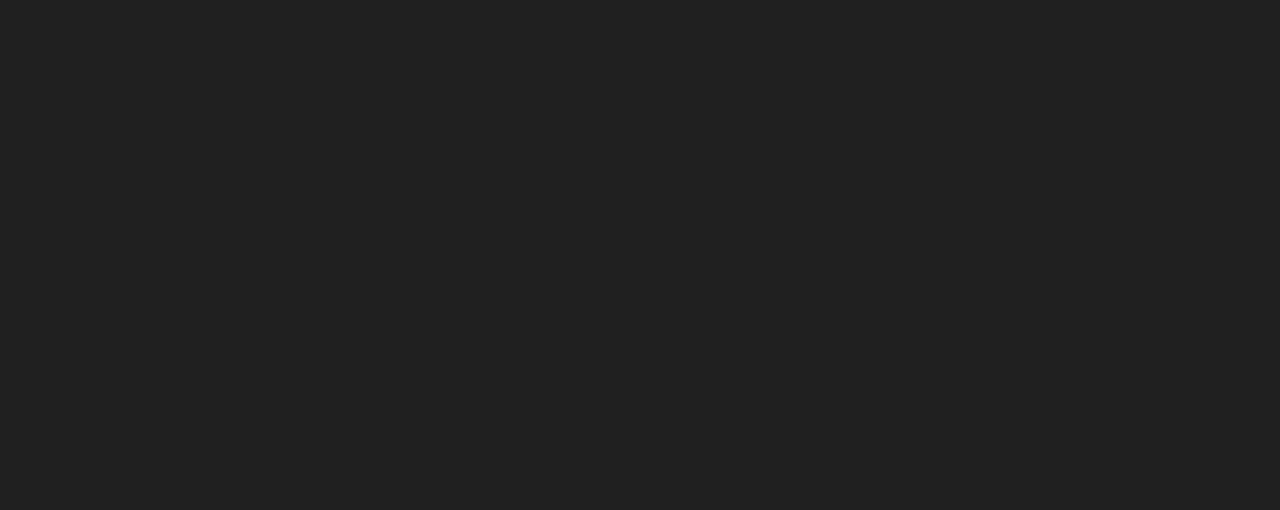
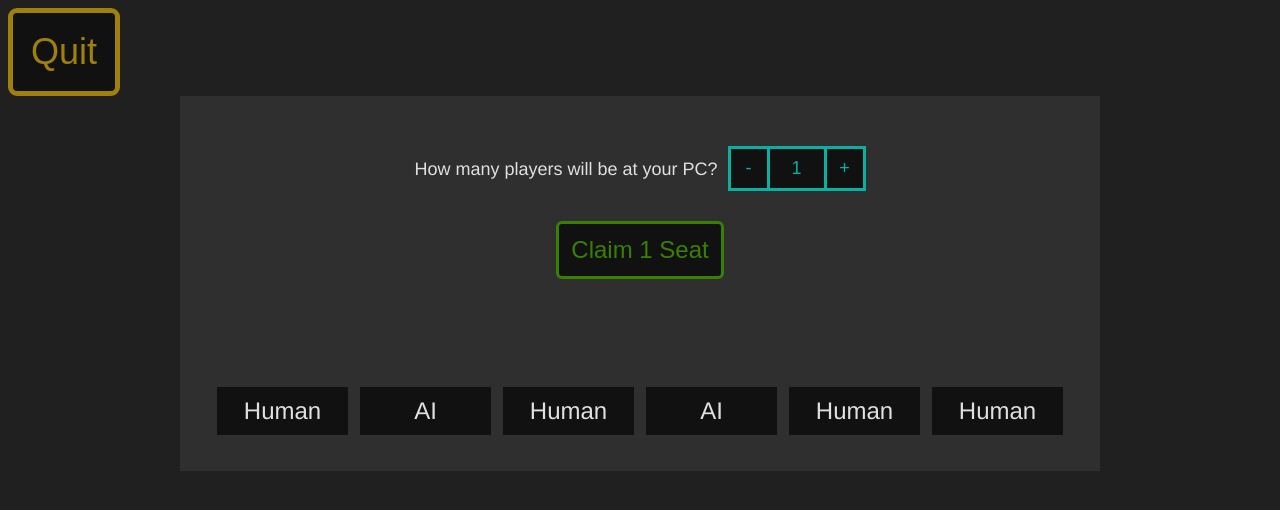
Before and after one commit to JustusHibshman/line-games, an Angular app in the folder client/: page /lobby in a window 1280 px wide. Before the commit this address led to /. Shown: the top 510 px of the page. Built offline with nearby package versions, Linux system fonts and the light colour scheme.

Commit message:
lobby appearance

```diff
--- a/client/src/app/app.routes.ts
+++ b/client/src/app/app.routes.ts
@@ -25,5 +25,11 @@ export const routes: Routes = [
         loadComponent: () => {
             return import('./play/play.component').then((m) => m.PlayComponent);
         }
+    },
+    {
+        path: 'lobby',
+        loadComponent: () => {
+            return import('./lobby/lobby.component').then((m) => m.LobbyComponent);
+        }
     }
 ];
--- /dev/null
+++ b/client/src/app/lobby/lobby.component.html
@@ -0,0 +1,28 @@
+<app-nav-button [target]='"/"' [text]='"Quit"' />
+
+<div class="main">
+    <div class="row">
+        <span class="label">How many players will be at your PC?</span>
+        <app-integer-input [min]=1 [max]=6 [(value)]="requestedSeats"
+            [disable]="awaitingResponse() || requestGranted()" />
+    </div>
+    <div class="bigRowSpacer"></div>
+    <div>
+        <app-action-button [text]="requestedSeatsText()" (click)="requestSeats()"
+            [disable]="awaitingResponse() || requestGranted()" />
+    </div>
+    <div class="bigRowSpacer"></div>
+    <div class="row">
+        <div *ngFor="let selected of seatSelected; index as i" class="selectionMarker">
+            <div class="playerDisc {{ colors[i] }} {{ visibilityText[i]() }}">
+
+            </div>
+        </div>
+    </div>
+    <div class="row">
+        <span *ngFor="let playerType of playerTypeTexts; index as i" class="type">
+            {{ playerType }}
+        </span>
+    </div>
+
+</div>
--- /dev/null
+++ b/client/src/app/lobby/lobby.component.scss
@@ -0,0 +1,88 @@
+div.main {
+    padding: 30px;
+    padding-top: 50px;
+    position: absolute;
+    left: 0;
+    right: 0;
+    width: 860px;
+    margin: auto;
+
+    text-align: center;
+
+    background-color: #2f2f2f;
+    font-size: 18px;
+}
+
+div.row {
+    display: flex;
+    align-items: center;
+    justify-content: center;
+}
+
+span.label {
+    margin-right: 10px;
+}
+
+span.type {
+    font-size: 24px;
+    margin: 6px;
+    padding-top: 12px;
+    padding-bottom: 12px;
+    background-color: #111111;
+    display: block;
+    width: 131px;
+    justify-content: center;
+}
+
+div.selectionMarker {
+    height: 60px;
+    width: 131px;
+    margin: 6px;
+}
+
+div.playerDisc {
+    display: inline-block;
+    height: 60px;
+    width: 60px;
+    border-radius: 30px;
+}
+
+div.bigRowSpacer {
+    height: 30px;
+}
+
+div.smallRowSpacer {
+    height: 20px;
+}
+
+div.tinyRowSpacer {
+    height: 5px;
+}
+
+div.yellow {
+    background-color: var(--midYellow);
+}
+
+div.blue {
+    background-color: var(--blue);
+}
+
+div.green {
+    background-color: var(--green);
+}
+
+div.purple {
+    background-color: var(--purple);
+}
+
+div.gray {
+    background-color: var(--gray);
+}
+
+div.orange {
+    background-color: var(--redOrange);
+}
+
+div.invisible {
+    opacity: 0;
+}
--- /dev/null
+++ b/client/src/app/lobby/lobby.component.ts
@@ -0,0 +1,53 @@
+import { Component, computed, OnInit, signal } from '@angular/core';
+import { NgFor } from '@angular/common';
+
+import { ActionButtonComponent } from '@local-components/action-button/action-button.component';
+import { IntegerInputComponent } from '@local-components/integer-input/integer-input.component';
+import { NavButtonComponent } from '@local-components/nav-button/nav-button.component';
+
+import { PlayerType } from '@local-types/player-type.type';
+
+@Component({
+  selector: 'app-lobby',
+  imports: [NgFor,
+            ActionButtonComponent, IntegerInputComponent, NavButtonComponent],
+  templateUrl: './lobby.component.html',
+  styleUrl: './lobby.component.scss'
+})
+export class LobbyComponent implements OnInit {
+    players: any = [];
+    playerTypeTexts: Array<string> = [];
+
+    /* Whether the seat has been selected */
+    seatSelected: any = [];
+    visibilityText: any = [];
+
+    colors = ["yellow", "blue", "green", "orange", "purple", "gray"];
+
+    requestedSeats = signal<number>(1);
+    requestedSeatsText = computed(() => "Claim " + this.requestedSeats() + " Seat" +
+                                        (this.requestedSeats() == 1 ? "" : "s"));
+
+    awaitingResponse = signal<boolean>(false);
+    requestGranted   = signal<boolean>(false);
+
+    ngOnInit(): void {
+        /* Placeholder Values */
+        this.players = Array.from({length: 6}, () => PlayerType.Human);
+        this.players[1] = PlayerType.AI;
+        this.players[3] = PlayerType.AI;
+        this.playerTypeTexts =
+            Array.from(this.players, (t) => t == PlayerType.Human ? "Human" : "AI");
+
+        this.seatSelected = Array.from({length: this.players.length},
+                                       () => signal<boolean>(false));
+        this.visibilityText =
+                Array.from({length: this.players.length},
+                           (v, i) => computed(() => this.seatSelected[i]() ? "" : "invisible"));
+    }
+
+    requestSeats(): void {
+        this.awaitingResponse.set(true);
+        this.seatSelected[2].set(true);
+    }
+}
```
Also changed, not shown: 1 other file (tests, documents, lock files or other folders).
